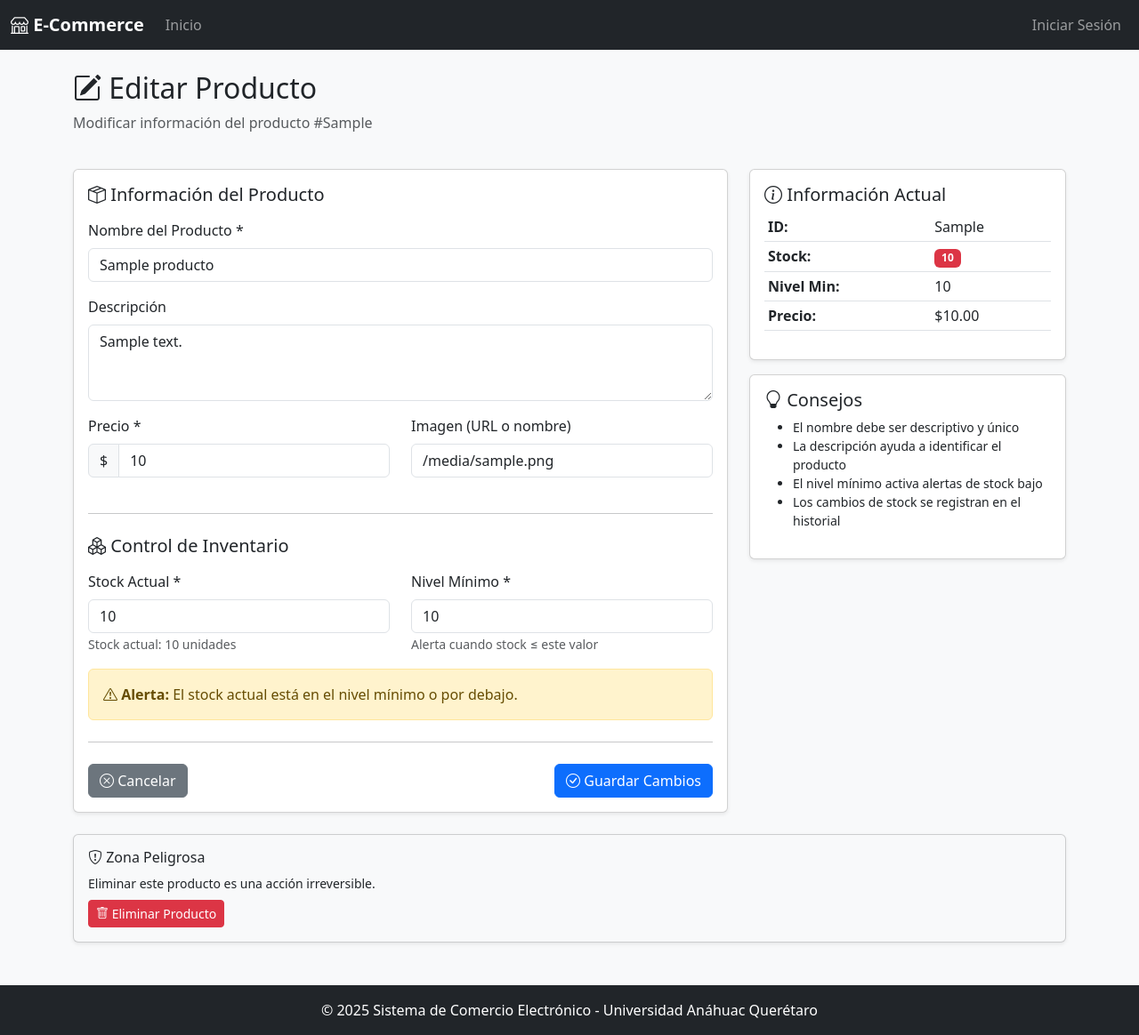
After one commit to mrnun29/ecommerce-bd-fase2, a Flask app: template templates/productos/editar.html in a window 1280 px wide. The commit adds this page. Shown: the whole page at 89% size. Run offline with Flask 3, Linux system fonts and the light colour scheme; the template is opened without the code that fills it: most values are stand-ins (such as "Sample title", 1, 10 or a date in 2020).

Commit message:
Implementar edición de productos para administrador
- Creado template productos/editar.html completo
- Formulario con todos los campos editables:
  * Nombre, descripción, precio, imagen
  * Stock actual y nivel mínimo
- Panel lateral con información actual del producto
- Alertas de stock bajo
- Zona peligrosa con botón para eliminar producto
- Agregado botón Editar en lista de productos (solo admin)
- Confirmación antes de eliminar

```diff
--- /dev/null
+++ b/templates/productos/editar.html
@@ -0,0 +1,151 @@
+{% extends "base.html" %}
+
+{% block title %}Editar Producto{% endblock %}
+
+{% block content %}
+<div class="row mb-4">
+    <div class="col-12">
+        <h2><i class="bi bi-pencil-square"></i> Editar Producto</h2>
+        <p class="text-muted">Modificar información del producto #{{ producto.id_producto }}</p>
+    </div>
+</div>
+
+<div class="row">
+    <div class="col-md-8">
+        <div class="card shadow-sm">
+            <div class="card-body">
+                <form method="POST" action="{{ url_for('producto_editar', id=producto.id_producto) }}">
+                    <h5 class="mb-3"><i class="bi bi-box-seam"></i> Información del Producto</h5>
+
+                    <div class="mb-3">
+                        <label for="nombre" class="form-label">Nombre del Producto *</label>
+                        <input type="text" class="form-control" id="nombre" name="nombre"
+                               value="{{ producto.nombre }}" required>
+                    </div>
+
+                    <div class="mb-3">
+                        <label for="descripcion" class="form-label">Descripción</label>
+                        <textarea class="form-control" id="descripcion" name="descripcion"
+                                  rows="3">{{ producto.descripcion }}</textarea>
+                    </div>
+
+                    <div class="row">
+                        <div class="col-md-6 mb-3">
+                            <label for="precio" class="form-label">Precio *</label>
+                            <div class="input-group">
+                                <span class="input-group-text">$</span>
+                                <input type="number" class="form-control" id="precio" name="precio"
+                                       value="{{ producto.precio }}" step="0.01" min="0" required>
+                            </div>
+                        </div>
+
+                        <div class="col-md-6 mb-3">
+                            <label for="imagen" class="form-label">Imagen (URL o nombre)</label>
+                            <input type="text" class="form-control" id="imagen" name="imagen"
+                                   value="{{ producto.imagen or '' }}"
+                                   placeholder="producto.jpg">
+                        </div>
+                    </div>
+
+                    <hr class="my-4">
+
+                    <h5 class="mb-3"><i class="bi bi-boxes"></i> Control de Inventario</h5>
+
+                    <div class="row">
+                        <div class="col-md-6 mb-3">
+                            <label for="stock" class="form-label">Stock Actual *</label>
+                            <input type="number" class="form-control" id="stock" name="stock"
+                                   value="{{ producto.stock }}" min="0" required>
+                            <small class="text-muted">Stock actual: {{ producto.stock }} unidades</small>
+                        </div>
+
+                        <div class="col-md-6 mb-3">
+                            <label for="nivel_minimo" class="form-label">Nivel Mínimo *</label>
+                            <input type="number" class="form-control" id="nivel_minimo" name="nivel_minimo"
+                                   value="{{ producto.nivel_minimo }}" min="0" required>
+                            <small class="text-muted">Alerta cuando stock ≤ este valor</small>
+                        </div>
+                    </div>
+
+                    {% if producto.stock <= producto.nivel_minimo %}
+                    <div class="alert alert-warning">
+                        <i class="bi bi-exclamation-triangle"></i>
+                        <strong>Alerta:</strong> El stock actual está en el nivel mínimo o por debajo.
+                    </div>
+                    {% endif %}
+
+                    <hr class="my-4">
+
+                    <div class="d-flex justify-content-between">
+                        <a href="{{ url_for('productos_lista') }}" class="btn btn-secondary">
+                            <i class="bi bi-x-circle"></i> Cancelar
+                        </a>
+                        <button type="submit" class="btn btn-primary">
+                            <i class="bi bi-check-circle"></i> Guardar Cambios
+                        </button>
+                    </div>
+                </form>
+            </div>
+        </div>
+    </div>
+
+    <div class="col-md-4">
+        <div class="card shadow-sm mb-3">
+            <div class="card-body">
+                <h5 class="card-title"><i class="bi bi-info-circle"></i> Información Actual</h5>
+                <table class="table table-sm">
+                    <tr>
+                        <th>ID:</th>
+                        <td>{{ producto.id_producto }}</td>
+                    </tr>
+                    <tr>
+                        <th>Stock:</th>
+                        <td>
+                            <span class="badge {% if producto.stock <= producto.nivel_minimo %}bg-danger{% else %}bg-success{% endif %}">
+                                {{ producto.stock }}
+                            </span>
+                        </td>
+                    </tr>
+                    <tr>
+                        <th>Nivel Min:</th>
+                        <td>{{ producto.nivel_minimo }}</td>
+                    </tr>
+                    <tr>
+                        <th>Precio:</th>
+                        <td>${{ "%.2f"|format(producto.precio) }}</td>
+                    </tr>
+                </table>
+            </div>
+        </div>
+
+        <div class="card shadow-sm">
+            <div class="card-body">
+                <h5 class="card-title"><i class="bi bi-lightbulb"></i> Consejos</h5>
+                <ul class="small">
+                    <li>El nombre debe ser descriptivo y único</li>
+                    <li>La descripción ayuda a identificar el producto</li>
+                    <li>El nivel mínimo activa alertas de stock bajo</li>
+                    <li>Los cambios de stock se registran en el historial</li>
+                </ul>
+            </div>
+        </div>
+    </div>
+</div>
+
+<div class="row mt-4">
+    <div class="col-12">
+        <div class="card shadow-sm bg-light">
+            <div class="card-body">
+                <h6><i class="bi bi-shield-exclamation"></i> Zona Peligrosa</h6>
+                <p class="small mb-2">Eliminar este producto es una acción irreversible.</p>
+                <form method="POST" action="{{ url_for('producto_eliminar', id=producto.id_producto) }}"
+                      onsubmit="return confirm('¿Estás seguro de eliminar este producto? Esta acción no se puede deshacer.');">
+                    <button type="submit" class="btn btn-danger btn-sm">
+                        <i class="bi bi-trash"></i> Eliminar Producto
+                    </button>
+                </form>
+            </div>
+        </div>
+    </div>
+</div>
+{% endblock %}
--- a/templates/productos/lista.html
+++ b/templates/productos/lista.html
@@ -36,6 +36,11 @@
                         <a href="{{ url_for('producto_detalle', id=producto.id_producto) }}" class="btn btn-outline-primary btn-sm">
                             <i class="bi bi-eye"></i> Ver Detalles
                         </a>
+                        {% if session.rol == 'Administrador' %}
+                        <a href="{{ url_for('producto_editar', id=producto.id_producto) }}" class="btn btn-warning btn-sm">
+                            <i class="bi bi-pencil"></i> Editar
+                        </a>
+                        {% endif %}
                     </div>
                 </div>
             </div>
```
Also changed, not shown: 1 other file.
